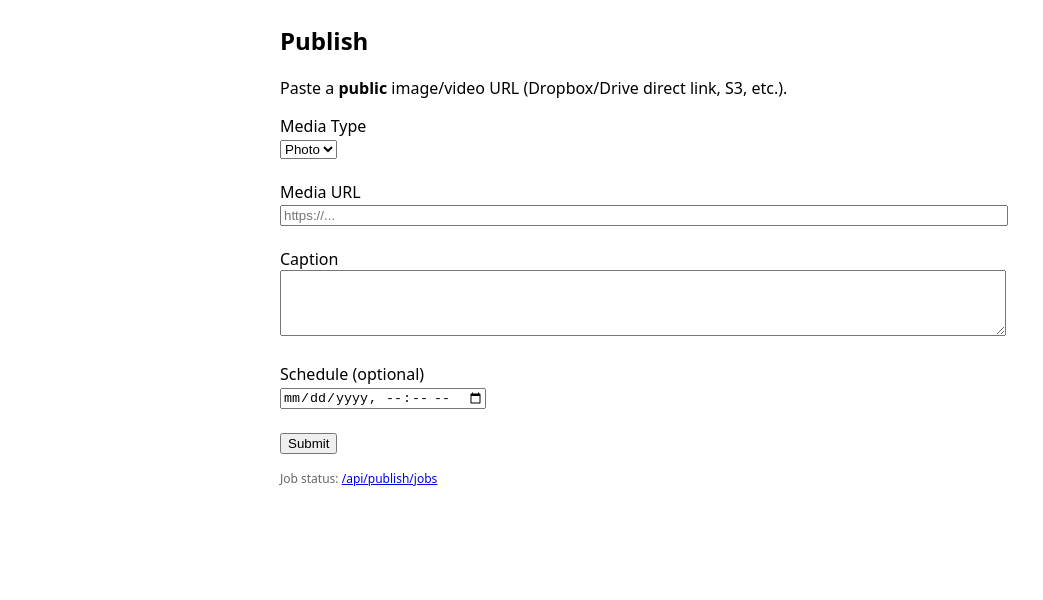
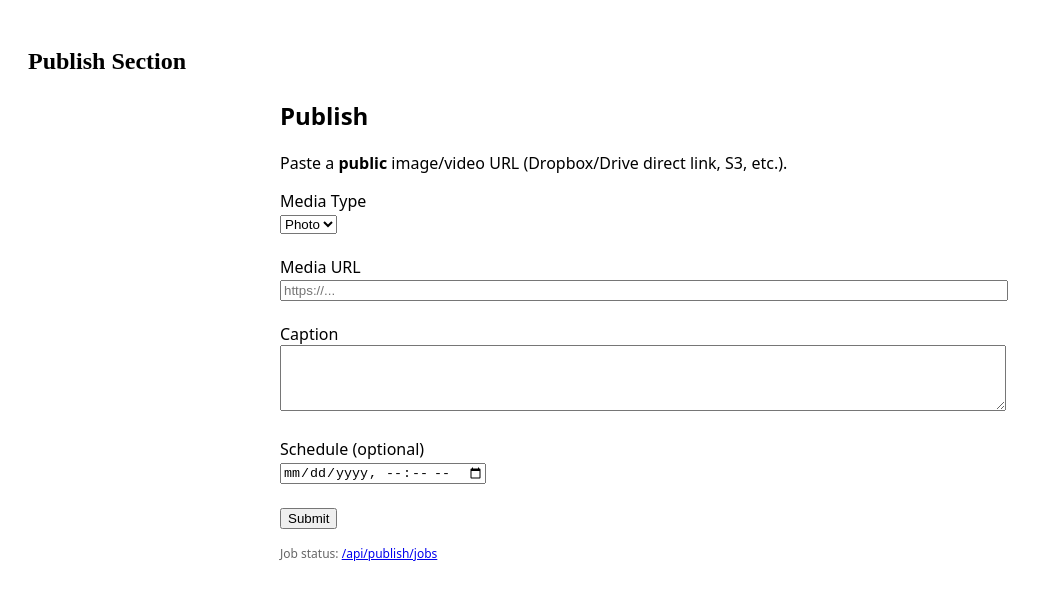
Before and after one commit to Exyro2025/AuthGrow, a Next.js app: page /publish in a window 1280 px wide. Shown: the top 600 px of the page, without its empty margins (0-1043 px from the left). Built offline with nearby package versions, Linux system fonts and the light colour scheme.

Commit message:
Update layout.tsx

```diff
--- a/app/layout.tsx
+++ b/app/layout.tsx
@@ -1,14 +1,14 @@
-// app/layout.tsx
 import type { ReactNode } from 'react';
 
-export const metadata = { title: 'AuthGrow' };
+export const metadata = {
+  title: 'Publish – AuthGrow',
+};
 
-export default function RootLayout({ children }: { children: ReactNode }) {
+export default function PublishLayout({ children }: { children: ReactNode }) {
   return (
-    <html lang="en">
-      <body style={{ fontFamily: 'system-ui, sans-serif', padding: 24 }}>
-        {children}
-      </body>
-    </html>
+    <section style={{ padding: 20 }}>
+      <h2>Publish Section</h2>
+      {children}
+    </section>
   );
 }
```
